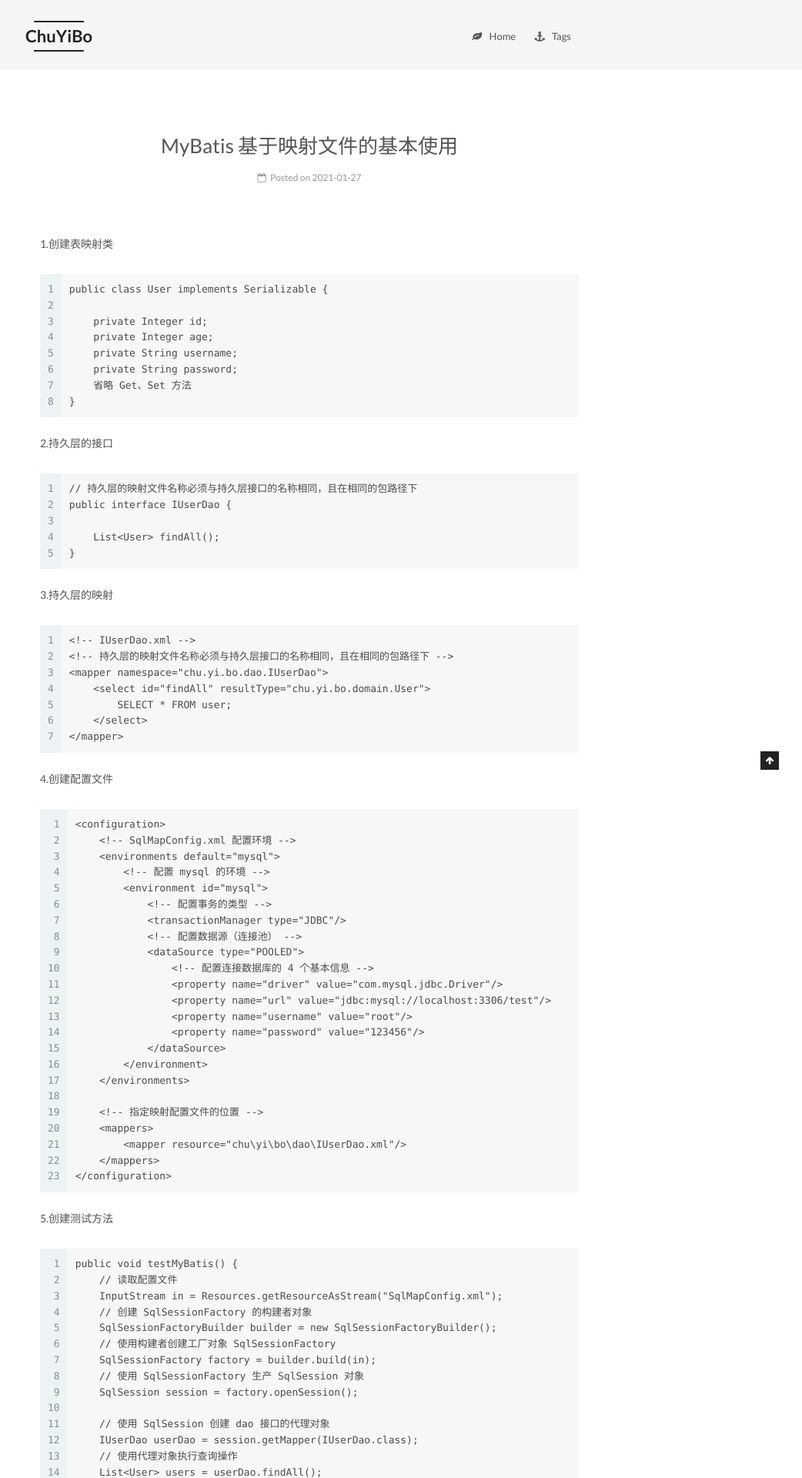
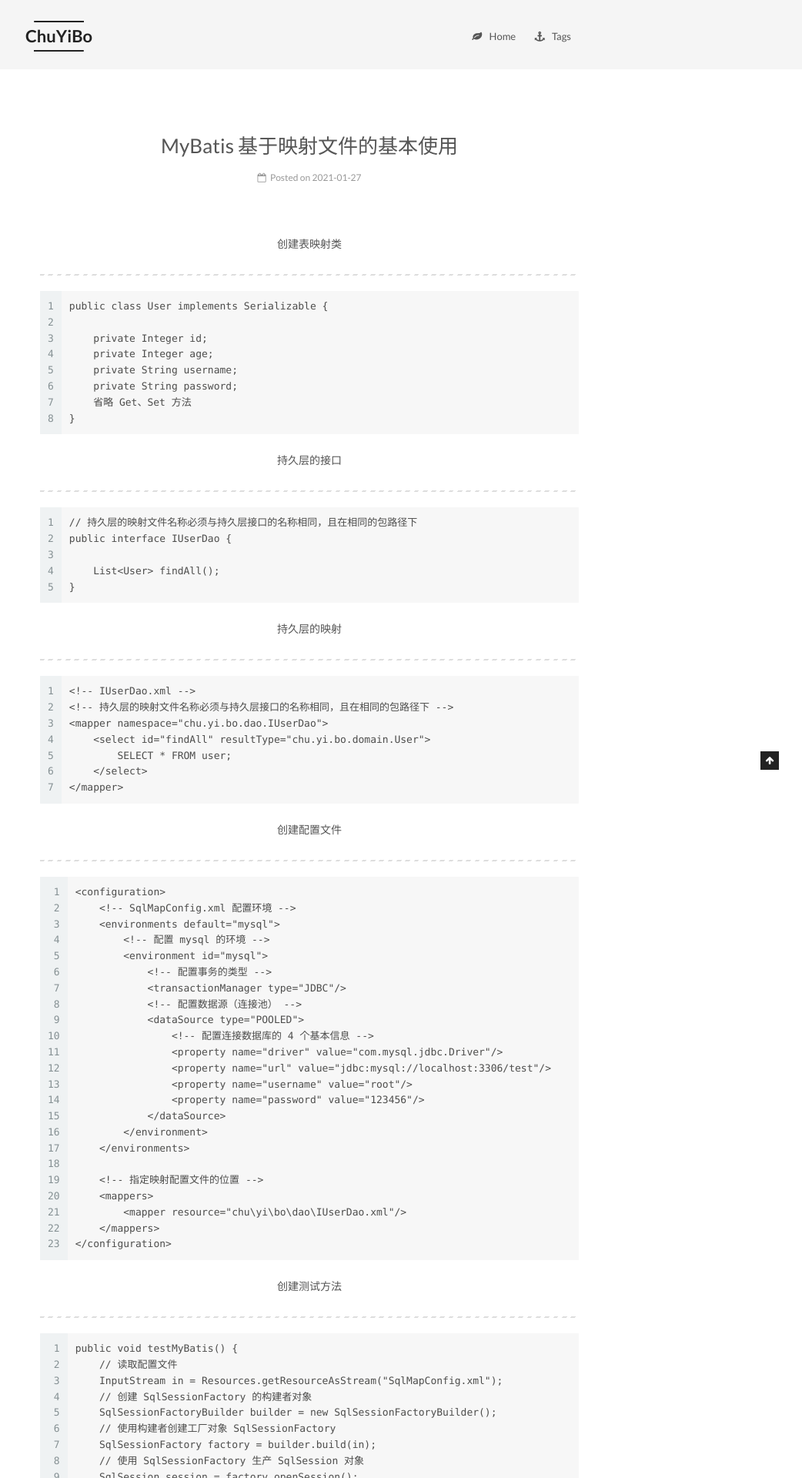
Before and after one commit to chuyibo/chuyibo.github.io, a Jekyll site: the page built from _posts/2021-01-27-MyBatis 学习笔记01.md, in a window 1280 px wide. Shown: the top 1920 px of the page at 77% size, without its empty margins (238-1280 px from the left). Built offline with Jekyll 4.4.1, drawn with Linux system fonts in a browser that asks for light colours.

Commit message:
2021/02/13

````diff
--- a/_posts/2021-01-27-MyBatis 学习笔记01.md
+++ b/_posts/2021-01-27-MyBatis 学习笔记01.md
@@ -7,7 +7,9 @@ tags:
 - MyBatis
 ---
 
-1.创建表映射类
+<p align="center">创建表映射类</p>
+
+----
 
 ```
 public class User implements Serializable {
@@ -20,7 +22,9 @@ public class User implements Serializable {
 }
 ```
 
-2.持久层的接口
+<p align="center">持久层的接口</p>
+
+----
 
 ```
 // 持久层的映射文件名称必须与持久层接口的名称相同，且在相同的包路径下
@@ -30,7 +34,9 @@ public interface IUserDao {
 }
 ```
 
-3.持久层的映射
+<p align="center">持久层的映射</p>
+
+----
 
 ```
 <!-- IUserDao.xml -->
@@ -42,7 +48,9 @@ public interface IUserDao {
 </mapper>
 ```
 
-4.创建配置文件
+<p align="center">创建配置文件</p>
+
+----
 
 ```
 <configuration>
@@ -70,7 +78,9 @@ public interface IUserDao {
 </configuration>
 ```
 
-5.创建测试方法
+<p align="center">创建测试方法</p>
+
+----
 
 ```
 public void testMyBatis() {
@@ -99,7 +109,9 @@ public void testMyBatis() {
 }
 ```
 
-6.数据表和依赖
+<p align="center">.数据表和依赖</p>
+
+----
 
 ```
 CREATE TABLE user (id INT, age INT, username VARCHAR(20), password VARCHAR(1));
````
